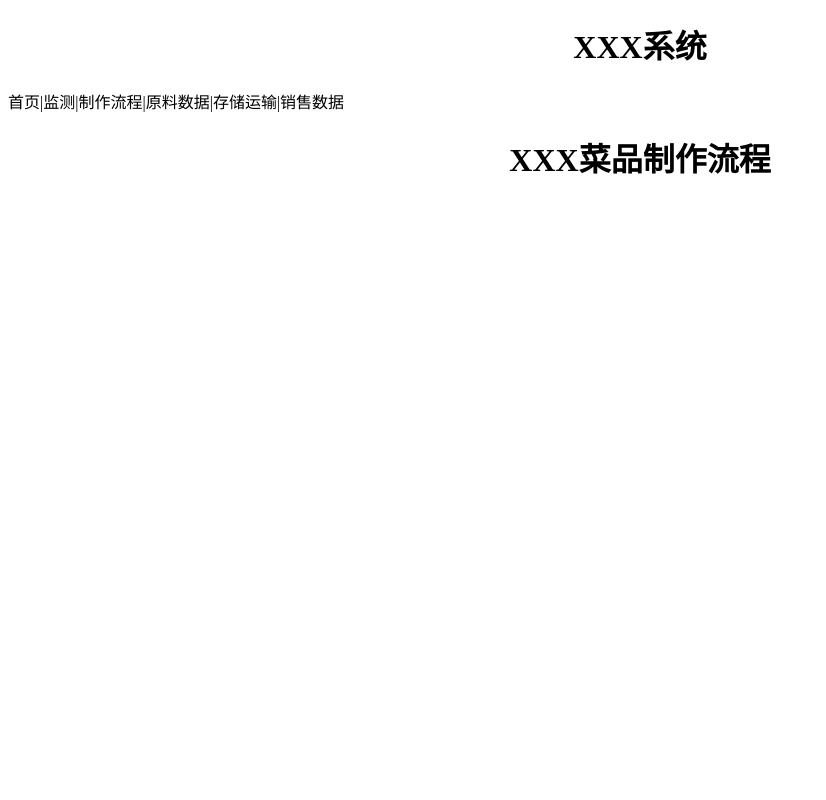
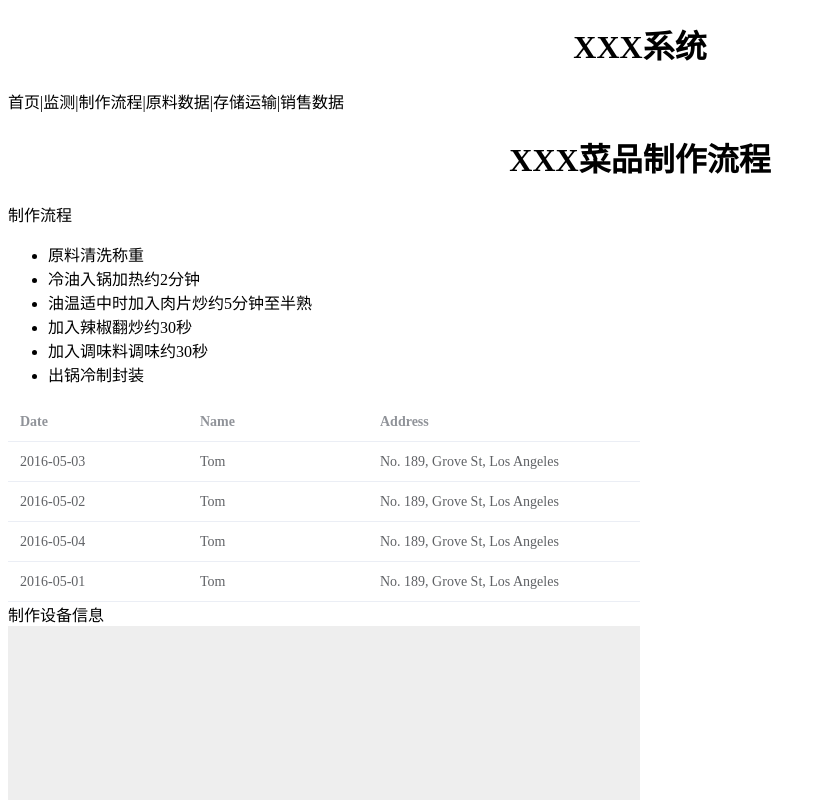
Before and after one commit to codenewbird/prepared_food, a Vue app in the folder src/ui/praparedFoodDemo/: page /workprocedure in a window 1280 px wide. Shown: the top 800 px of the page, without its empty margins (0-826 px from the left). Built offline with nearby package versions, Linux system fonts and the light colour scheme.

Commit message:
ui基本修改

```diff
--- /dev/null
+++ b/src/ui/praparedFoodDemo/src/components/workprocedure/LeftView.vue
@@ -0,0 +1,58 @@
+<template>
+    <div style="width: 50%">
+        <div>
+        <span>制作流程</span>
+        <ul type="1">
+            <li>原料清洗称重</li>
+            <li>冷油入锅加热约2分钟</li>
+            <li>油温适中时加入肉片炒约5分钟至半熟</li>
+            <li>加入辣椒翻炒约30秒</li>
+            <li>加入调味料调味约30秒</li>
+            <li>出锅冷制封装</li>
+        </ul>
+        </div>
+        <div>
+            <el-table :data="tableData" style="width: 100%">
+                <el-table-column prop="date" label="Date" width="180" />
+                <el-table-column prop="name" label="Name" width="180" />
+                <el-table-column prop="address" label="Address" />
+            </el-table>
+        </div>
+        <div style="width: 100%">
+            制作设备信息
+            <div style="border: 1px solid black width: 100%; height: 200px; background-color: #eee">
+
+            </div>
+            制作人员信息
+            <div style="border: 1px solid black width: 100%; height: 200px; background-color: #eee">
+
+            </div>
+
+        </div>
+    </div>
+</template>
+
+<script setup>
+const tableData = [
+  {
+    date: '2016-05-03',
+    name: 'Tom',
+    address: 'No. 189, Grove St, Los Angeles',
+  },
+  {
+    date: '2016-05-02',
+    name: 'Tom',
+    address: 'No. 189, Grove St, Los Angeles',
+  },
+  {
+    date: '2016-05-04',
+    name: 'Tom',
+    address: 'No. 189, Grove St, Los Angeles',
+  },
+  {
+    date: '2016-05-01',
+    name: 'Tom',
+    address: 'No. 189, Grove St, Los Angeles',
+  },
+];
+</script>
--- a/src/ui/praparedFoodDemo/src/views/WorkingProceduresView.vue
+++ b/src/ui/praparedFoodDemo/src/views/WorkingProceduresView.vue
@@ -1,7 +1,8 @@
 <template>
 <div class="header"><h1 align="center">XXX菜品制作流程</h1></div>
+<LeftView/>
 </template>
 
 <script setup>
-
+import LeftView from '@/components/workprocedure/LeftView.vue'
 </script>
```
